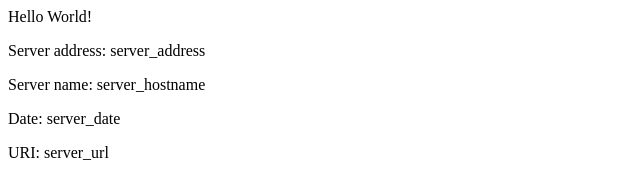
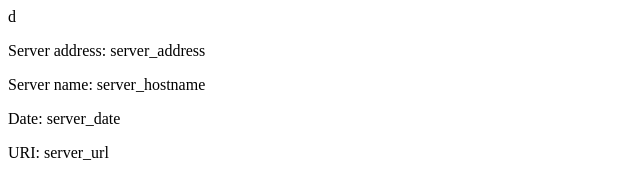
Before and after one commit to ranjithreddyantham/eks-example, a plain HTML site: page src/index.html in a window 1280 px wide. Shown: the full height of the page, 0-640 px from the left. Drawn offline with Linux system fonts and the light colour scheme.

Commit message:
v2 Updating home page

```diff
--- a/src/index.html
+++ b/src/index.html
@@ -1,8 +1,8 @@
 <head>
-<title>Hello World</title>
+<title>d</title>
 </head>
 <div class="info">
-<h>Hello World!</h>
+<h>d</h>
 <p><span>Server&nbsp;address:</span> <span>server_address</span></p>
 <p><span>Server&nbsp;name:</span> <span>server_hostname</span></p>
 <p class="smaller"><span>Date:</span> <span>server_date</span></p>
```
